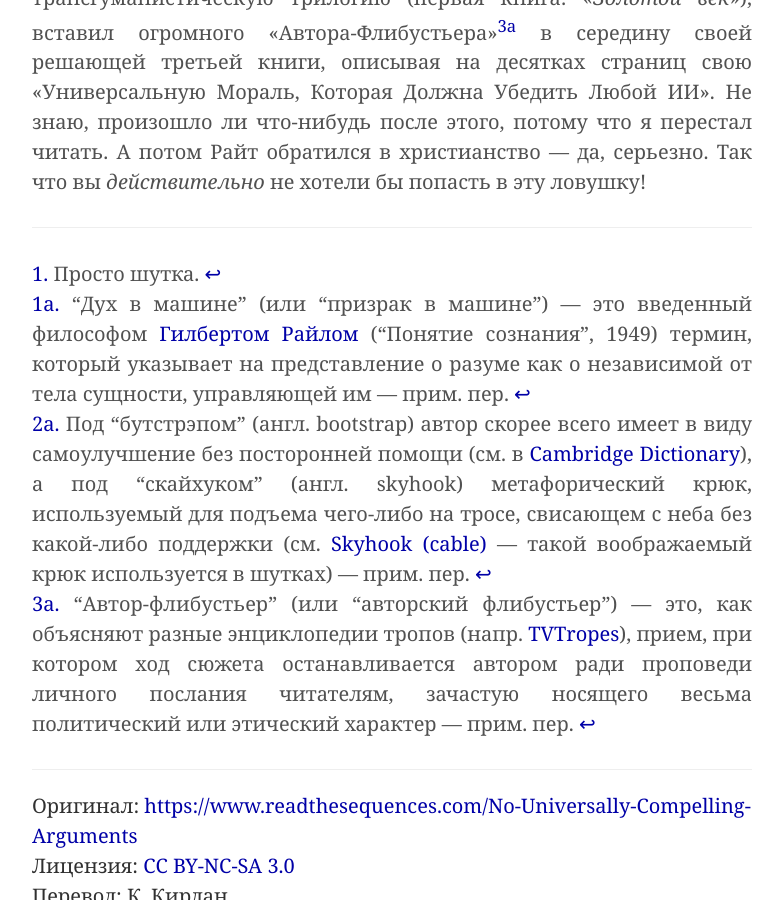
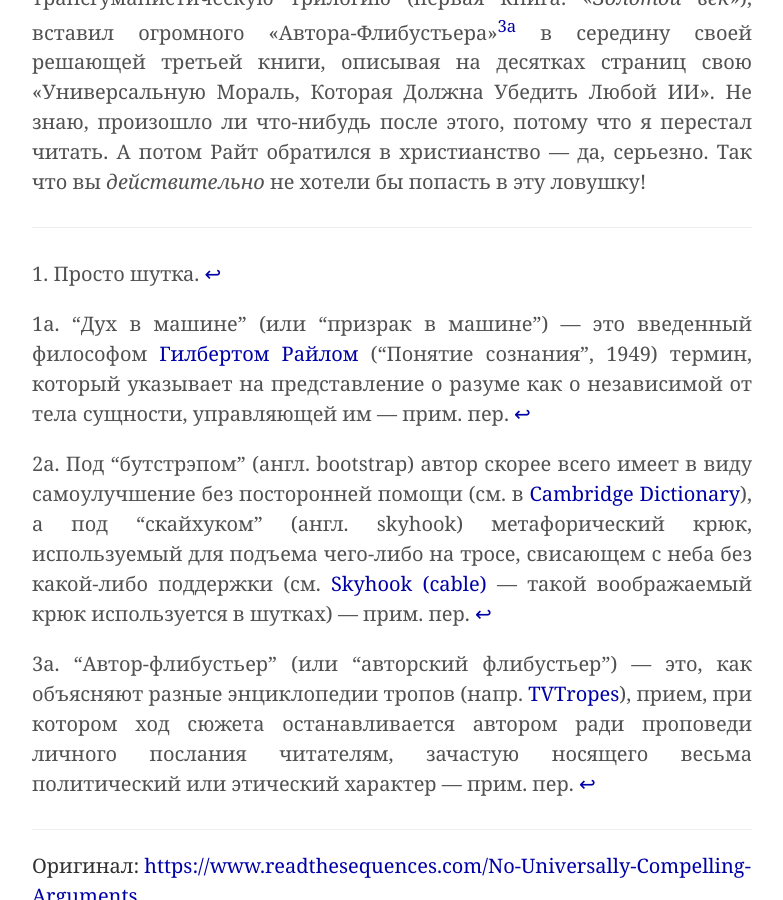
Before and after one commit to ReducingSuffering/reducingsuffering.github.io, a Jekyll site: the page built from _articles/eliezer-yudkowsky-no-universally-compelling-arguments.md, in a window 1280 px wide and 900 px high, scrolled down 5674 px. Shown: the whole window, without its empty margins (248-1031 px from the left). Built offline with Jekyll 4.4.1, drawn with Linux system fonts in a browser that asks for light colours.

```diff
--- a/_articles/eliezer-yudkowsky-no-universally-compelling-arguments.md
+++ b/_articles/eliezer-yudkowsky-no-universally-compelling-arguments.md
@@ -70,7 +70,10 @@ license:
 
 ---
 
-<a id="footnote1">1\.</a> Просто шутка. <a href="#citation1">↩︎</a><br>
-<a id="footnote1a">1a\.</a> "Дух в машине" (или "призрак в машине") — это введенный философом [Гилбертом Райлом](https://ru.wikipedia.org/wiki/%D0%A0%D0%B0%D0%B9%D0%BB,_%D0%93%D0%B8%D0%BB%D0%B1%D0%B5%D1%80%D1%82) ("Понятие сознания", 1949) термин, который указывает на представление о разуме как о независимой от тела сущности, управляющей им — прим. пер. <a href="#citation1a">↩︎</a><br>
-<a id="footnote2a">2a\.</a> Под "бутстрэпом" (англ. bootstrap) автор скорее всего имеет в виду самоулучшение без посторонней помощи (см. в [Cambridge Dictionary](https://dictionary.cambridge.org/dictionary/english/bootstrap)), а под "скайхуком" (англ. skyhook) метафорический крюк, используемый для подъема чего-либо на тросе, свисающем с неба без какой-либо поддержки (см. [Skyhook (cable)](https://en.wikipedia.org/wiki/Skyhook_(cable)) — такой воображаемый крюк используется в шутках) — прим. пер. <a href="#citation2a">↩︎</a><br>
-<a id="footnote3a">3a.</a> "Автор-флибустьер" (или "авторский флибустьер") — это, как объясняют разные энциклопедии тропов (напр. [TVTropes](https://tvtropes.org/pmwiki/pmwiki.php/Main/AuthorFilibuster)), прием, при котором ход сюжета останавливается автором ради проповеди личного послания читателям, зачастую носящего весьма политический или этический характер — прим. пер. <a href="#citation3a">↩︎</a>
+<a id="footnote1"></a>1\. Просто шутка. <a href="#citation1">↩︎</a>
+
+<a id="footnote1a"></a>1a\. "Дух в машине" (или "призрак в машине") — это введенный философом [Гилбертом Райлом](https://ru.wikipedia.org/wiki/%D0%A0%D0%B0%D0%B9%D0%BB,_%D0%93%D0%B8%D0%BB%D0%B1%D0%B5%D1%80%D1%82) ("Понятие сознания", 1949) термин, который указывает на представление о разуме как о независимой от тела сущности, управляющей им — прим. пер. <a href="#citation1a">↩︎</a>
+
+<a id="footnote2a"></a>2a\. Под "бутстрэпом" (англ. bootstrap) автор скорее всего имеет в виду самоулучшение без посторонней помощи (см. в [Cambridge Dictionary](https://dictionary.cambridge.org/dictionary/english/bootstrap)), а под "скайхуком" (англ. skyhook) метафорический крюк, используемый для подъема чего-либо на тросе, свисающем с неба без какой-либо поддержки (см. [Skyhook (cable)](https://en.wikipedia.org/wiki/Skyhook_(cable)) — такой воображаемый крюк используется в шутках) — прим. пер. <a href="#citation2a">↩︎</a>
+
+<a id="footnote3a"></a>3a\. "Автор-флибустьер" (или "авторский флибустьер") — это, как объясняют разные энциклопедии тропов (напр. [TVTropes](https://tvtropes.org/pmwiki/pmwiki.php/Main/AuthorFilibuster)), прием, при котором ход сюжета останавливается автором ради проповеди личного послания читателям, зачастую носящего весьма политический или этический характер — прим. пер. <a href="#citation3a">↩︎</a>
```
